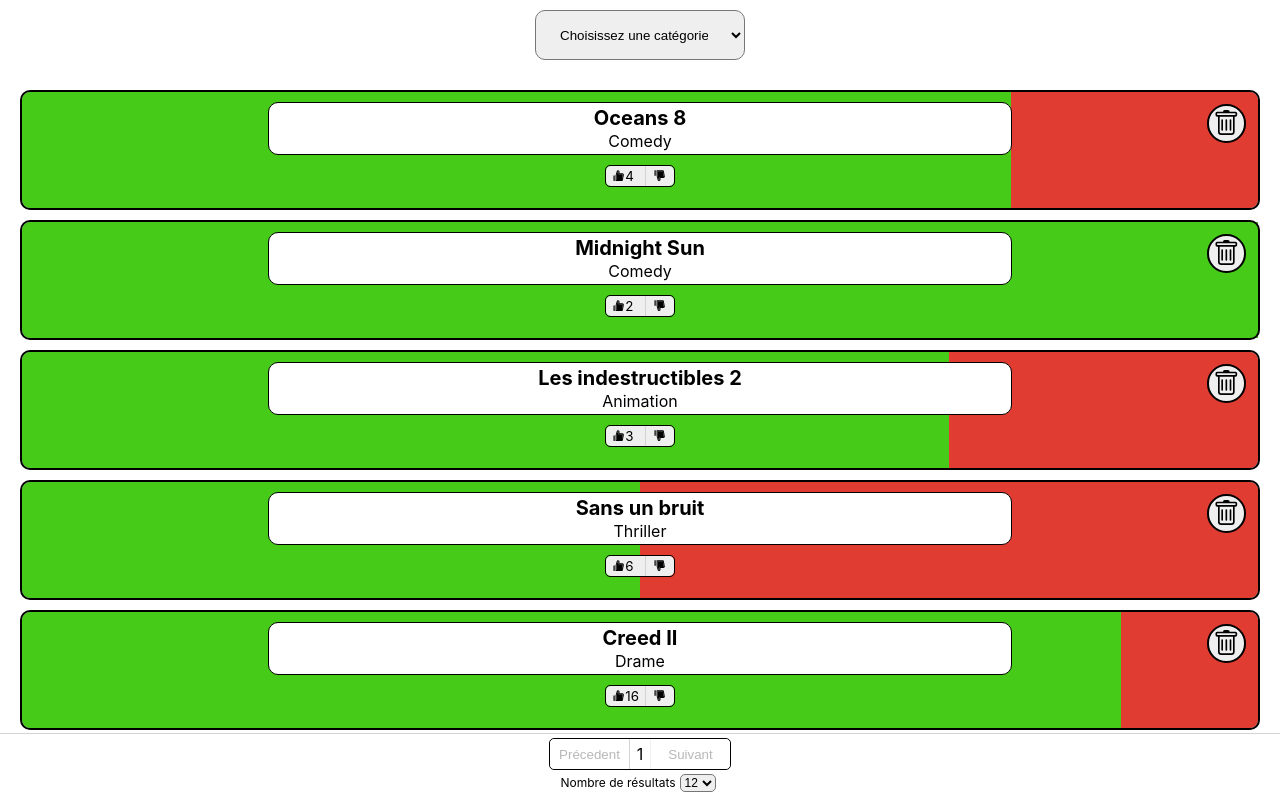
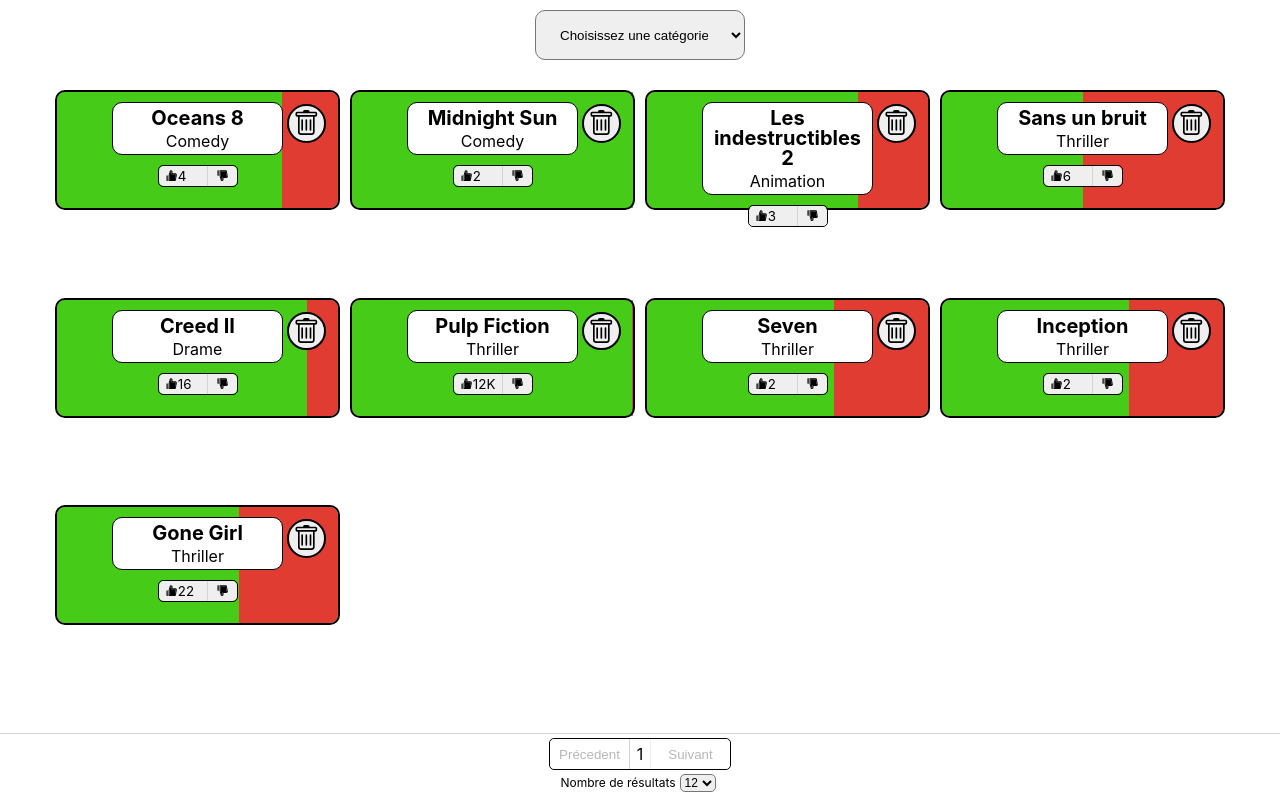
Before and after one commit to Particeep/react-interview, a React (Create React App) app: page / in a window 1280 px wide. Built offline with nearby package versions, Linux system fonts and the light colour scheme.

Commit message:
responsive

```diff
--- a/src/App.tsx
+++ b/src/App.tsx
@@ -8,6 +8,7 @@
 
 import { useDispatch } from "react-redux";
 import { setMovies } from "./logic/filmsSlices";
+import { IMovie } from "./interfaces/IMovie";
 
 function App() {
   const [isLoading, setIsLoading] = useState(true);
@@ -16,8 +17,27 @@
 
   useEffect(() => {
     const dataFetch = async () => {
-      const response = await movies$;
-      dispatch(setMovies(response));
+      const response: IMovie[] = await movies$;
+      const tab: IMovie[] = [];
+
+      //To remove combine data for duplicte movies
+      response.forEach((element) => {
+        const filmTab = tab.find((filmTab) => filmTab.title === element.title);
+        if (filmTab) {
+          const index = tab.indexOf(filmTab);
+
+          //Need to copy the object to iterate
+          const copy = { ...filmTab };
+          copy.dislikes += element.dislikes;
+          copy.likes += element.likes;
+
+          tab.splice(index, 1, copy);
+        } else {
+          tab.push(element);
+        }
+      });
+
+      dispatch(setMovies(tab));
       setIsLoading(false);
     };
     dataFetch();
--- a/src/components/Buttons/Rating.tsx
+++ b/src/components/Buttons/Rating.tsx
@@ -36,7 +36,7 @@
           className="like"
         >
           <AiTwotoneLike />
-          <span>{likes}</span>
+          <span>{likes < 1000 ? likes : `${Math.round(likes / 1000)}K`}</span>
         </button>
         <button
           disabled={toggle === false}
--- a/src/components/Buttons/rating.scss
+++ b/src/components/Buttons/rating.scss
@@ -1,6 +1,6 @@
 .rating {
   display: flex;
-  width: 70px;
+  width: 80px;
   box-sizing: border-box;
   border: 0.5px solid black;
   border-radius: 5px;
@@ -17,7 +17,7 @@
       // border-right: solid 0.01px lightgrey;
       border-right: none;
       border-radius: 5px 0 0 5px;
-      width: 40px;
+      width: 50px;
 
       &:disabled {
         background-color: rgb(205, 204, 204);
--- a/src/components/Films/Films.tsx
+++ b/src/components/Films/Films.tsx
@@ -30,13 +30,15 @@
     } else {
       dispatch(setFilmFiltered(films));
     }
-  }, [currentCategorie, films]);
+  }, [currentCategorie, films, dispatch]);
 
   return (
     <div className="films">
       {filmFiltered.map((film, index) => {
         if ((page - 1) * filter <= index && index < page * filter) {
           return <Film film={film} key={film.id} />;
+        } else {
+          return null;
         }
       })}
     </div>
--- a/src/components/Films/films.scss
+++ b/src/components/Films/films.scss
@@ -69,3 +69,33 @@
     }
   }
 }
+
+@media (min-width: 650px) {
+  .films {
+    display: flex;
+    flex-wrap: wrap;
+    .film {
+      width: calc((100% - 30px) / 2);
+      margin-right: 10px;
+      &:nth-child(2n + 1) {
+        margin-left: 10px;
+      }
+    }
+  }
+}
+
+@media (min-width: 1230px) {
+  .films {
+    max-width: 1230px;
+    margin: auto;
+    .film {
+      width: calc((100% - 50px) / 4);
+      &:nth-child(2n + 1) {
+        margin-left: 0;
+      }
+      &:nth-child(4n + 1) {
+        margin-left: 10px;
+      }
+    }
+  }
+}
```
